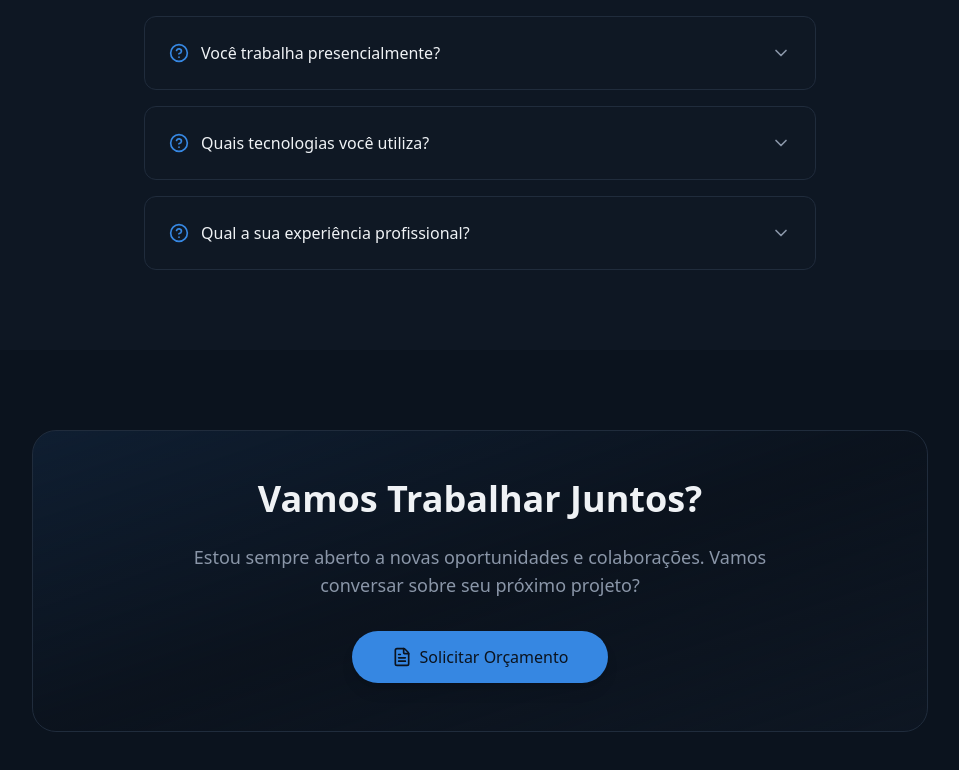
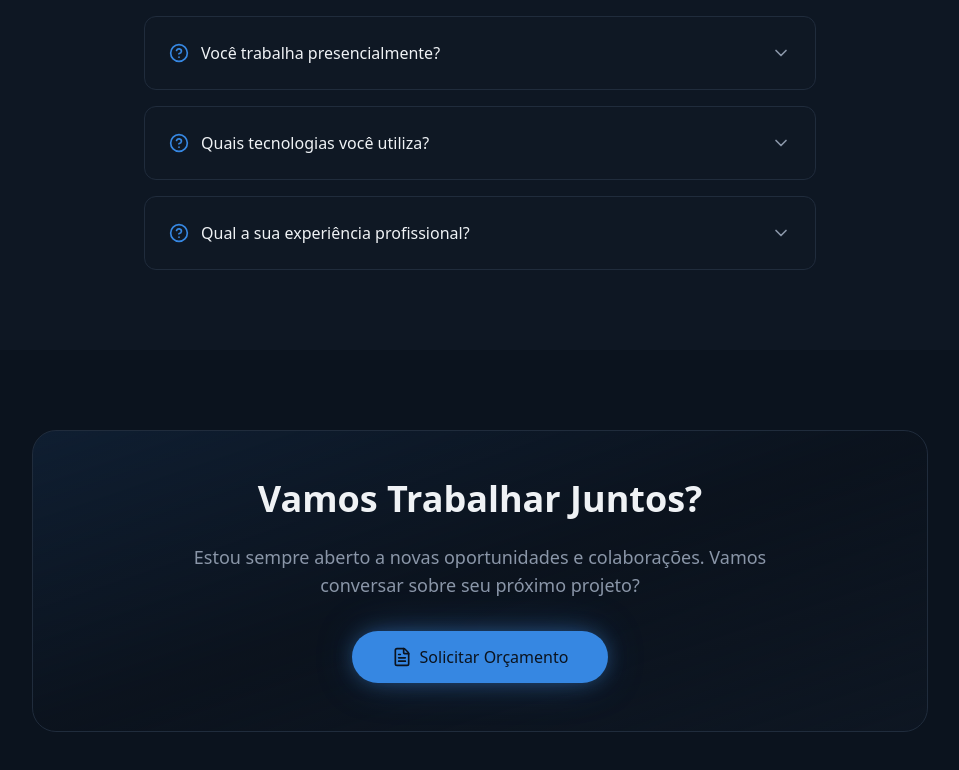
Before and after one commit to cavalcanteprofissional/portfolio, a React (Vite) app: page / in a window 1280 px wide. Shown: the part 9468-10238 px from the top of the page, without its empty margins (160-1119 px from the left). Built offline with nearby package versions, Linux system fonts and the light colour scheme; no server answers; what typegpu would draw is missing.

Commit message:
feat: efeito de brilho pulsante no botão de solicitar orçamento

```diff
--- a/src/components/Contact.tsx
+++ b/src/components/Contact.tsx
@@ -33,7 +33,7 @@ export function Contact() {
               <motion.button
                 type="button"
                 onClick={() => setModalOpen(true)}
-                className="inline-flex items-center justify-center gap-2 px-10 py-3.5 rounded-full font-medium bg-primary text-primary-foreground hover:bg-primary/90 shadow-lg hover:shadow-xl hover:-translate-y-0.5 transition-all text-base"
+                className="inline-flex items-center justify-center gap-2 px-10 py-3.5 rounded-full font-medium bg-primary text-primary-foreground hover:bg-primary/90 shadow-lg hover:shadow-xl hover:-translate-y-0.5 cta-glow transition-all text-base"
                 whileHover={{ scale: 1.02 }}
                 whileTap={{ scale: 0.98 }}
               >
--- a/src/index.css
+++ b/src/index.css
@@ -294,3 +294,27 @@
                 0 0 32px -4px rgba(59, 130, 246, 0.35);
   }
 }
+
+/* CTA "Solicitar Orçamento" — brilho pulsante */
+.cta-glow {
+  box-shadow: 0 0 20px -5px hsl(212 85% 60% / 0.55),
+              0 0 45px -10px hsl(212 85% 60% / 0.35);
+  animation: ctaGlowPulse 2.4s ease-in-out infinite;
+}
+
+.cta-glow:hover {
+  box-shadow: 0 0 26px -5px hsl(212 85% 60% / 0.75),
+              0 0 60px -12px hsl(212 85% 60% / 0.45);
+  animation-play-state: paused;
+}
+
+@keyframes ctaGlowPulse {
+  0%, 100% {
+    box-shadow: 0 0 20px -5px hsl(212 85% 60% / 0.55),
+                0 0 45px -10px hsl(212 85% 60% / 0.35);
+  }
+  50% {
+    box-shadow: 0 0 30px -5px hsl(212 85% 60% / 0.7),
+                0 0 70px -12px hsl(212 85% 60% / 0.45);
+  }
+}
```
